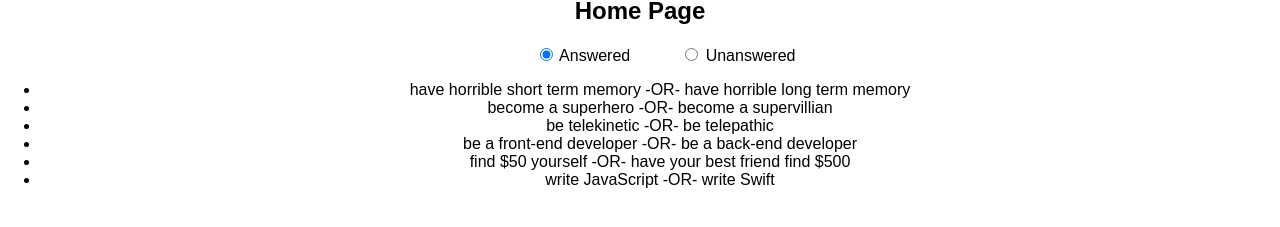
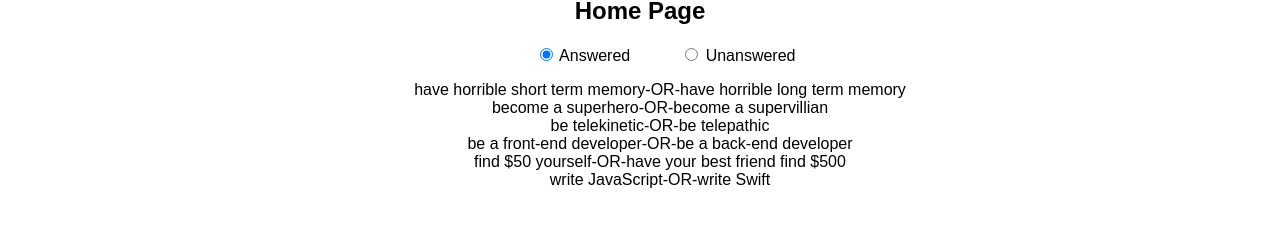
Before and after one commit to rogergraves/would-you-rather, a React (Create React App) app: page / in a window 1280 px wide. Both pictures are taken after a click on the radio button 546 px from the left and 267 px from the top of the page. Shown: the part 213-440 px from the top of the page. Built offline with nearby package versions, Linux system fonts and the light colour scheme.

Commit message:
Create QuestionDisplay component

```diff
--- /dev/null
+++ b/src/components/QuestionDisplay.js
@@ -0,0 +1,30 @@
+import React, { Component } from 'react'
+import * as DataAPI from '../utils/_DATA'
+
+class QuestionDisplay extends Component {
+    state = {
+        users: []
+    }
+
+    componentDidMount() {
+        DataAPI._getUsers().then((data) => {
+            this.setState({
+                users: data
+            })
+
+            console.log("Question ID is "+this.props.id+", users:", data)
+        })
+    }
+
+    render() {
+        return (
+            <div>
+                {this.props.question.optionOne.text}
+                -OR-
+                {this.props.question.optionTwo.text}
+            </div>
+        )
+    }
+}
+
+export default QuestionDisplay
--- a/src/components/QuestionList.js
+++ b/src/components/QuestionList.js
@@ -1,8 +1,8 @@
 import React, { Component } from 'react'
+import QuestionDisplay from "./QuestionDisplay";
 
 
 class QuestionList extends Component {
-
     render() {
         const list = this.props.questions
 
@@ -12,9 +12,7 @@ class QuestionList extends Component {
             <div>
                 <ul>
                     {list.map((question) => (
-                        <li key={question.id}>
-                            {question.optionOne.text} -OR- {question.optionTwo.text}
-                        </li>
+                        <QuestionDisplay key={question.id} question={question} />
                     ))}
                 </ul>
             </div>
--- a/src/containers/Home.js
+++ b/src/containers/Home.js
@@ -20,10 +20,10 @@ class Home extends Component {
     }
 
     getQuestions = () => {
-        DataAPI._getQuestions().then((obj) => {
+        DataAPI._getQuestions().then((data) => {
             this.setState({
                 loading: false,
-                questions: this.filterQuestions(Object.values(obj))
+                questions: this.filterQuestions(Object.values(data))
             })
         })
     }
```
